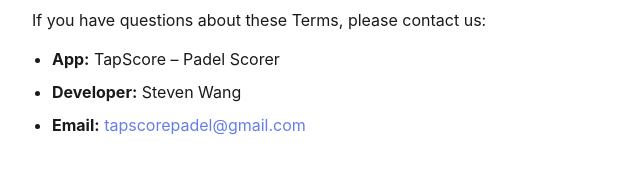
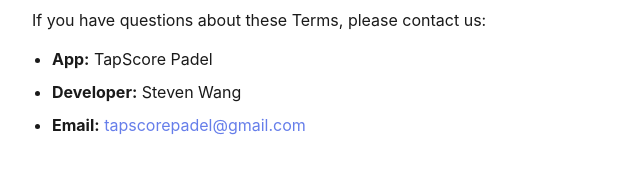
Before and after one commit to wangstr/stvn-wang, a plain HTML site: page tapscore/eula.html in a window 1280 px wide. Shown: the part 3844-4028 px from the top of the page, 268-908 px from the left. Drawn offline with Linux system fonts and the light colour scheme.

Commit message:
Update tapscore privacy and eula pages

```diff
--- a/tapscore/eula.html
+++ b/tapscore/eula.html
@@ -180,7 +180,7 @@
 <h2>14. Contact</h2>
 <p>If you have questions about these Terms, please contact us:</p>
 <ul>
-  <li><strong>App:</strong> TapScore – Padel Scorer</li>
+  <li><strong>App:</strong> TapScore Padel</li>
   <li><strong>Developer:</strong> Steven Wang</li>
   <li><strong>Email:</strong> <a href="mailto:tapscorepadel@gmail.com">tapscorepadel@gmail.com</a></li>
 </ul>
```
Also changed, not shown: tapscore/privacy.html (+1 -1 lines).
